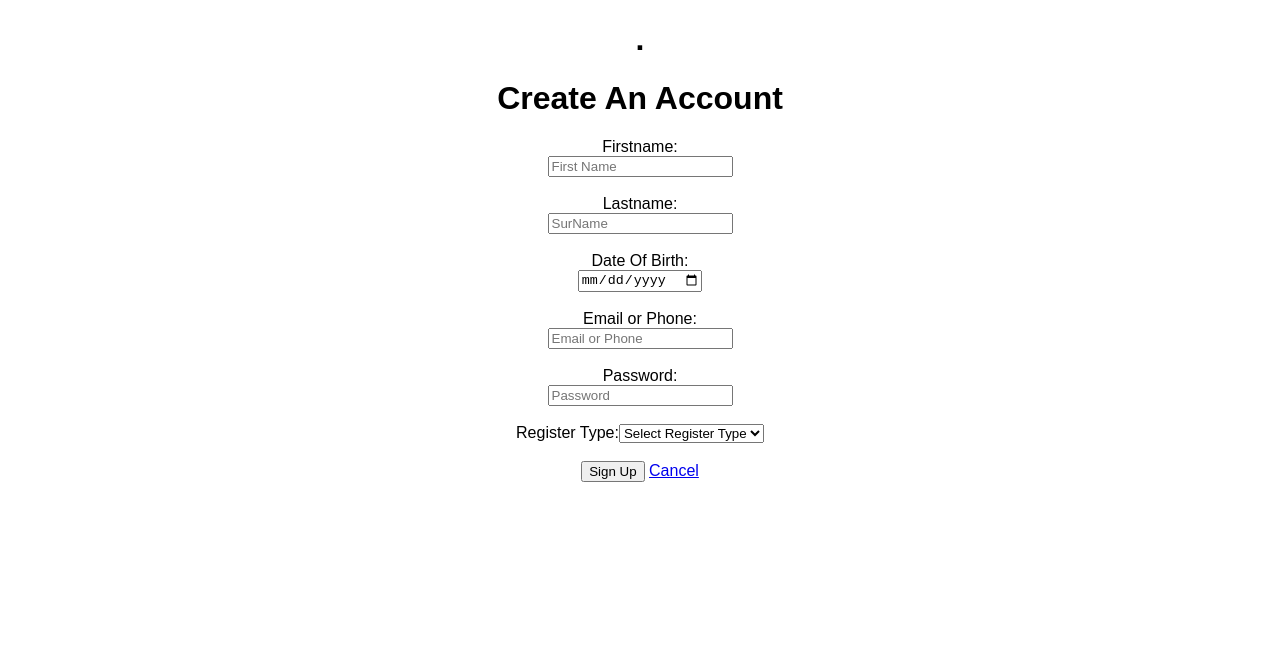
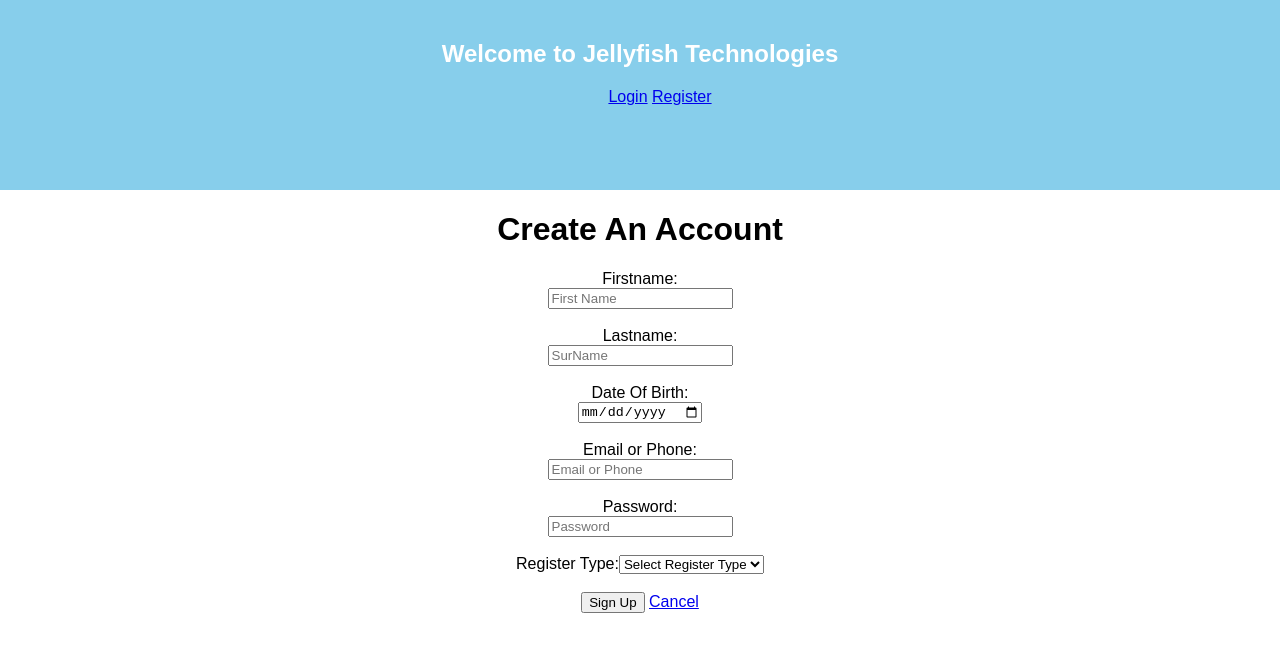
Before and after one commit to karanmittal60/login-app-1, a React (Create React App) app: page /register in a window 1280 px wide. Shown: the top 652 px of the page. Built offline with nearby package versions, Linux system fonts and the light colour scheme.

Commit message:
20/june/2018 local storage login and register redux
25/june/2018 home page1

26/june/2018local storage with in a single array data

bootstrap tables not added

table added pagging left

```diff
--- a/package.json
+++ b/package.json
@@ -6,10 +6,12 @@
     "bootstrap": "^4.1.1",
     "react": "^16.4.1",
     "react-bootstrap-table": "^4.3.1",
+    "react-bootstrap-table2-paginator": "^0.1.5",
     "react-dom": "^16.4.1",
     "react-redux": "^5.0.7",
     "react-router-dom": "^4.3.1",
     "react-scripts": "1.1.4",
+    "reactjs-bootstrap-table": "^1.0.12",
     "reactjs-localstorage": "0.0.6",
     "redux": "^4.0.0",
     "redux-thunk": "^2.3.0"
--- a/src/App.css
+++ b/src/App.css
@@ -1,4 +1,11 @@
 .App {
+  text-align: center;
+}
+
+.App-logo {
+  animation: App-logo-spin infinite 20s linear;
+  height: 80px;
+}.App {
   text-align: center;
 }
 
@@ -8,7 +15,7 @@
 }
 
 .App-header {
-  background-color: #222;
+  background-color: skyblue;
   height: 150px;
   padding: 20px;
   color: white;
@@ -26,3 +33,27 @@
   from { transform: rotate(0deg); }
   to { transform: rotate(360deg); }
 }
+
+
+.App-header {
+  background-color: skyblue;
+  height: 150px;
+  padding: 20px;
+  color: white;
+}
+
+.App-title {
+  font-size: 1.5em;
+}
+
+.App-intro {
+  font-size: large;
+}
+
+@keyframes App-logo-spin {
+  from { transform: rotate(0deg); }
+  to { transform: rotate(360deg); }
+}
+header{
+  alignment: left;
+}
--- a/src/App.js
+++ b/src/App.js
@@ -5,8 +5,9 @@ import './App.css';
 // import sunSet from './images/sunSet.jpeg'
 // import Login from "./LoginPage";
 // import Register from "./RegisterPage";
-import Header from "./components/Header/Header";
+// import Header from "./components/Header/Header";
 import Main from "./components/Main/Main";
+// import TableOfUsers from "./HomePage/TableOfUsers";
 
 // import AllUsers from './HomePage/AllUsers'
 
@@ -16,12 +17,11 @@ class App extends Component {
       <div className="App">
 
 
-          <Header/>
+          {/*<Header/>*/}
           <Main/>
 
 
-          {/*<AllUsers/>*/}
-
+            {/*<TableOfUsers/>*/}
 
 
 
--- a/src/HomePage/index.js
+++ b/src/HomePage/index.js
@@ -1,13 +1,11 @@
 import React from 'react';
+import {connect} from 'react-redux';
+import TableOfUsers from "./TableOfUsers";
 // import {reactLocalStorage} from 'reactjs-localstorage';
-
-import {connect} from 'react-redux';
-
-import { Link } from 'react-router-dom';
-import TableOfUsers from "./TableOfUsers";
-
+// import { Link } from 'react-router-dom';
 // import AllUsers from './AllUsers';
 
+import Header from './../components/Header/Header'
 
 console.log("=======In home outside+========");
 
@@ -19,17 +17,28 @@ console.log("=======In home outside+========");
 
 
 
-
 class Home extends React.Component{
     constructor(props){
         super(props);
+        this.state = {
+            name: ''
+        }
         this.onLogout=this.onLogout.bind(this);
         this.handleUserDelete= this.handleUserDelete.bind(this);
+
     }
 
-
+    componentWillMount() {
+        const { pathname } = this.props.location; // user id from url
+        console.log('===== componDi jkjl==')
+        console.log(pathname)
+        const parts = pathname.split('/');
+         this.hel =  parts.pop();
+        console.log(this.hel);
+    }
     onLogout(event){
         this.props.history.push('/')
+
     }
     handleUserDelete(userDeleteID){
         console.log("===user delete ID====")
@@ -55,27 +64,27 @@ class Home extends React.Component{
 
     render(){
         console.log("=====home render======")
+        console.log(this.hel)
+        const loginUserID = this.hel;
+        console.log(loginUserID)
+
+        // const loginUserID= this.props.users.user;   //id from state
+        // console.log("====login user id====")
+        // console.log(loginUserID)
 
 
 
-
-        const loginUserID= this.props.users.user;
-        console.log("====login user id====")
-        console.log(loginUserID)
-
-
-
-        const registeredUsers =localStorage.getItem('registerFormData');
+        const registeredUsers =localStorage.getItem('registerFormData');   //all register users
         const JSONregisteredUsers=JSON.parse(registeredUsers)
         console.log("=====all registeredUsers======")
         console.log(JSONregisteredUsers)
 
         console.log("====login user object ======")
-        const loginUserArray = JSONregisteredUsers.filter(personObj => !personObj.fname.indexOf(loginUserID));
+        const loginUserArray = JSONregisteredUsers.filter(personObj => !personObj.fname.indexOf(loginUserID));//on the bases of id userLogin Data
         console.log(loginUserArray);
 
         console.log("====login user name ======")
-        const loginUserName = loginUserArray[0].fname;
+        const loginUserName = loginUserArray[0].fname;  //user name
         console.log(loginUserName)
 
         // console.log("=====delete practice=======")
@@ -87,10 +96,13 @@ class Home extends React.Component{
         // const itemAfterDelete = JSON.stringify(afterDelete);
         // localStorage.setItem("registerFormData",itemAfterDelete)
 
+        console.log("=====this.props+++++======")
+        console.log(this.props)
 
         return(
             <div>
                 <div>
+                    <Header home='home' name={loginUserName}/>
                     {console.log("=======In home render+========")}
                 </div>
                     <div>
@@ -109,9 +121,13 @@ class Home extends React.Component{
                     {/*{this.props.tasks.todos.map((task,index)=><Task key={index} task={task} {...this.props} /> )}*/}
 
                     <button onClick={this.onLogout} >Logout</button>
-                    <Link to='/'  >Logout</Link>
+
                 </div>
+                <br/><br/><br/><br/><br/><br/>
+
+
                 <div>
+
                     <TableOfUsers/>
                 </div>
 
@@ -122,8 +138,7 @@ class Home extends React.Component{
 }
 
 // function  mapDispatchToProps(dispatch){
-//
-//
+//     return bindActionCreators({logoutUser},dispatch)
 // }
 
 function mapStateToProps(state) {
@@ -136,12 +151,9 @@ function mapStateToProps(state) {
 
      }
 
-
-
-
 }
 
-export default connect(mapStateToProps)( Home);
+export default connect(mapStateToProps)(Home);
 
 // return {
 //     userI: state.user,
--- a/src/LoginPage/index.js
+++ b/src/LoginPage/index.js
@@ -8,6 +8,8 @@ import {connect} from 'react-redux';
 import {bindActionCreators} from 'redux';
 
 import {addUser} from "../actions";
+
+import Header from './../components/Header/Header'
 
 class Login extends React.Component{
     constructor(props){
@@ -51,23 +53,58 @@ class Login extends React.Component{
 
 
         var rVal = formValues.filter((authObj) => {
-            return (authObj.rID === lid)&&(authObj.rpasswd === lpasswd)&&(authObj.registerType === ltype)
+
+            return (authObj.rID === lid)
+            // return (((authObj.rID === lid)&&(authObj.rpasswd === lpasswd)&&(authObj.registerType === ltype) )>0) //3 checks
         });
 
-        console.log("authenticate user object ");
+        console.log("====authenticate user object==== ");
         console.log(rVal)
 
-        const rID = rVal[0].rID;
-        const rpasswd = rVal[0].rpasswd;
-        const registerType = rVal[0].registerType;
-
+        if (rVal.length>0){
+            console.log("authenticate user is not null")
+            const rID1 = rVal[0].rID;
+            const rpasswd1 = rVal[0].rpasswd;
+            const registerType1 = rVal[0].registerType;
             console.log("register data ")
-
-        console.log(rID,rpasswd,registerType)
+            console.log(rID1,rpasswd1,registerType1)
 
 
 
-        console.log(rID)
+                if (rID1 === lid && rpasswd1 === lpasswd && registerType1 === ltype) {
+                    alert("Login Sucessful")
+                    this.props.addUser(lid)
+                    this.props.history.push (`/home/${lid}`)     ///"`" special operator to fetch the values
+                    console.log("======userid from store========")
+                    // console.log(" LOgin Id = "+idReturn)
+                    console.log(this.state.userId)
+
+
+                } else if (rID1 === lid && rpasswd1 !== lpasswd && registerType1 === ltype) {
+                    alert("Login fail please check your password")
+
+                } else if (rID1 === lid && rpasswd1 === lpasswd && registerType1 !== ltype) {
+                    alert("Login fail please check User Type")
+
+                }
+                else {
+                    alert("Login fail please check id and password")
+
+                }
+
+
+
+        }
+        else {
+            alert("no registered user")
+        }
+
+        // const rID = rVal[0].rID;
+        // const rpasswd = rVal[0].rpasswd;
+        // const registerType = rVal[0].registerType;
+        // console.log("register data ")
+        // console.log(rID,rpasswd,registerType)
+        // console.log(rID)
 
 
         // console.log(formValues)
@@ -99,29 +136,7 @@ class Login extends React.Component{
 
 
 
-        if(lid!==null&&lpasswd!==null&&ltype!==null) {
 
-            if (rID === lid && rpasswd === lpasswd && registerType === ltype) {
-                alert("Login Sucessful")
-                this.props.addUser(lid)
-                this.props.history.push('/home')
-                console.log("======userid from store========")
-                // console.log(" LOgin Id = "+idReturn)
-                console.log(this.state.userId)
-
-
-            } else if (rID === lid && rpasswd !== lpasswd && registerType === ltype) {
-                alert("Login fail please check your password")
-
-            } else if (rID === lid && rpasswd === lpasswd && registerType !== ltype) {
-                alert("Login fail please check User Type")
-
-            }
-            else {
-                alert("Login fail please check id and password")
-
-            }
-        }
     }
 
     handleChange(event){
@@ -133,6 +148,12 @@ class Login extends React.Component{
     render(){
         return(
             <div>
+                <div>
+                    <Header login="login" />
+
+                </div>
+                <div>
+
                     <h1>Login Page</h1>
                     <form onSubmit={this.handleSubmit} >
                         <label>
@@ -185,6 +206,8 @@ class Login extends React.Component{
                     </form>
 
                 </div>
+
+            </div>
         );
     }
 }
--- a/src/RegisterPage/index.js
+++ b/src/RegisterPage/index.js
@@ -2,6 +2,8 @@ import React from 'react';
 // import {reactLocalStorage} from 'reactjs-localstorage';
 
 import {Link} from 'react-router-dom'
+
+import Header from './../components/Header/Header'
 
 // import {connect } from 'react-redux';
 // import { addUser } from "../actions";
@@ -27,8 +29,6 @@ class Register extends React.Component{
     }
 
     componentDidMount() {
-        // localStorage.removeItem('registerFormData')
-        // const ar = [];
         ar = localStorage.getItem('registerFormData') ? JSON.parse(localStorage.getItem('registerFormData')) : [];
         console.log('===== data ===')
         console.log(ar)
@@ -50,7 +50,6 @@ class Register extends React.Component{
 
         console.log("+=============list of user=======")
         const listOfUser=this.state.rID;
-        console.log("=====userID ==========json array++========1")
 
 
         const userData = {
@@ -65,9 +64,6 @@ class Register extends React.Component{
         // ar.push({listOfUser,userData})
         ar.push(userData)
 
-
-
-
         console.log("=====userData ==========json array++========")
         console.log(userData)
         console.log(listOfUser)
@@ -78,18 +74,23 @@ class Register extends React.Component{
         // console.log('===== ar ===')
         // console.log(ar)
 
+        const alreadyRegisterData = JSON.parse(localStorage.getItem('registerFormData'))
 
+        const userExist = alreadyRegisterData.filter((userObj)=>{
+            return (userObj.rID===userData.rID)
+        });
+        console.log("===user Exist====")
+        console.log(userExist)
+        if(userExist.length>0){
+            console.log("===already register===")
+            alert("user already exist")
+        }
+        else{
             localStorage.setItem('registerFormData',JSON.stringify(ar))
             alert("Register Sucessful Id"+this.state.rID)
-        // this.setState({
-        //     fname: '',
-        //     lname: '',
-        //     rID: '',
-        //     rpasswd: '',
-        //     dob: ''
-        // })
             this.props.history.push('/')
 
+        }
     }
 
     handleChange(event){
@@ -110,6 +111,13 @@ class Register extends React.Component{
         console.log(this.props)
         return(
             <div>
+                <div>
+                    <Header register="register"/>
+
+                </div>
+                <div>
+
+
                     <h1>Create An Account</h1>
                     <form onSubmit={this.handleSubmit}>
                         <label>
@@ -197,6 +205,7 @@ class Register extends React.Component{
                     </form>
 
                 </div>
+            </div>
         );
     }
 }
--- a/src/actions/index.js
+++ b/src/actions/index.js
@@ -8,10 +8,10 @@ export const addUser = (userData) => {
     }
 
 }
-export const deleteUser = (userID) => {
+export const deleteUser = (userData) => {
     return{
         type:DELETE_USER,
-        payload:userID
+        payload:userData
     }
 }
 
--- a/src/components/Header/Header.js
+++ b/src/components/Header/Header.js
@@ -1,31 +1,74 @@
 import React from 'react';
 
 import {Link} from 'react-router-dom';
+
+import {connect} from 'react-redux';
+
+import {bindActionCreators} from 'redux'
+
+import deleteUser from './../../actions/index'
+
+// import './Header.css'
 
 class Header extends React.Component{
 
     render(){
         console.log('====== in header =====')
+        console.log(this.props)
+        console.log('====== in header =====')
+        // const loginUserID= this.props.users.user;   //id from state
+        // console.log("====login user id====")
+        // console.log(loginUserID)
+        // const registeredUsers =localStorage.getItem('registerFormData');   //all register users
+        // const JSONregisteredUsers=JSON.parse(registeredUsers)
+        // console.log("=====all registeredUsers======")
+        // console.log(JSONregisteredUsers)
+        //
+        // console.log("====login user object ======")//on the bases of id userLogin Data
+        // const loginUserArray = JSONregisteredUsers.filter(personObj => !personObj.fname.indexOf(loginUserID));
+        // console.log(loginUserArray);
+        // console.log("====login user name ======")//user name
+        // const loginUserName = loginUserArray[0].fname;
+        // console.log(loginUserName)
 
         return(
                 <div>
-                    <div>
-                        <h1>.</h1>
+                    <div >
+
+
                     </div>
-                    <div>
-                    <head>
+                    <div className="App-header">
+                    <header>
                         <nav>
-                            <ul>
-                                <li><Link to='/' > Login</Link> </li>
-                                <li><Link to='/register' > Register</Link> </li>
+
+                                <h1>Welcome to Jellyfish Technologies</h1>
+                                <ul>
+                                {(this.props.login || this.props.register) && <Link to='/' > Login</Link>}
+                                    {'   '}
+                                {(this.props.login || this.props.register) && <Link to='/register' > Register</Link>}
+
+                                {this.props.home && <div><Link to='/' > Logout</Link>
+                                <h1>{this.props.name}</h1></div>}
 
                             </ul>
                         </nav>
-                    </head>
+                    </header>
                     </div>
                 </div>
         );
     }
 }
 
-export default Header;
+function  mapDispatchToProps(dispatch){
+    return bindActionCreators({deleteUser},dispatch)
+}
+function mapStateToProps(state) {
+    console.log("=======In header mapStateToProps+========")
+    console.log(state)
+    console.log(state.users)
+    return{
+        users: state.users
+    }
+}
+
+export default connect(mapStateToProps, mapDispatchToProps) (Header);
--- a/src/components/Main/Main.js
+++ b/src/components/Main/Main.js
@@ -5,18 +5,30 @@ import Login from "../../LoginPage";
 import Register from "../../RegisterPage";
 import Home from "../../HomePage";
 
+// import Header from './../Header/Header'
+
 
 
 class Main extends React.Component{
     render(){
         return(
+            <div>
+                <div>
+                    {/*<Header/>*/}
+
+                </div>
+                <div>
                     <main>
-                      <Switch>
-                          <Route exact path='/' component={Login} />
-                          <Route path='/register' component={Register} />
-                          <Route path='/home' component={Home} />
-                      </Switch>
+                        <Switch>
+                            <Route exact path='/' component={Login} />
+                            <Route path='/register' component={Register} />
+                            <Route path='/home' component={Home} />
+                        </Switch>
                     </main>
+
+                </div>
+            </div>
+
         );
     }
 }
--- a/src/reducers/index.js
+++ b/src/reducers/index.js
@@ -36,6 +36,7 @@ const reducer = (state=initialState ,action) => {
         case 'DELETE_USER':
             return{
 
+
             }
         default:
             return state;
```
Also changed, not shown: 1 other file (tests, documents, lock files or other folders). Lines whose indentation alone changed are shown as unchanged.
